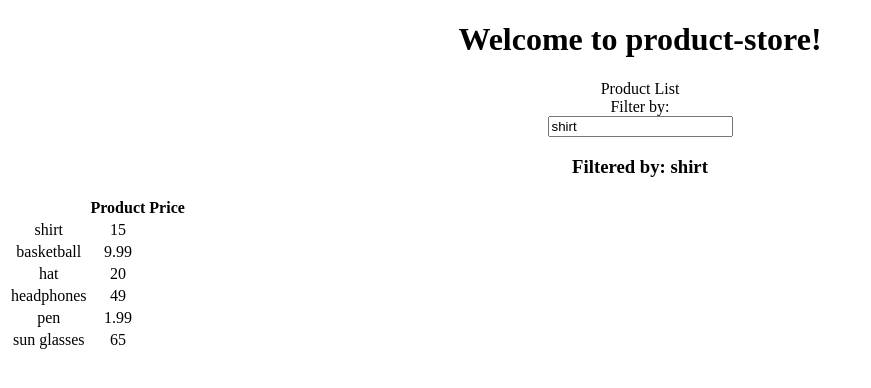
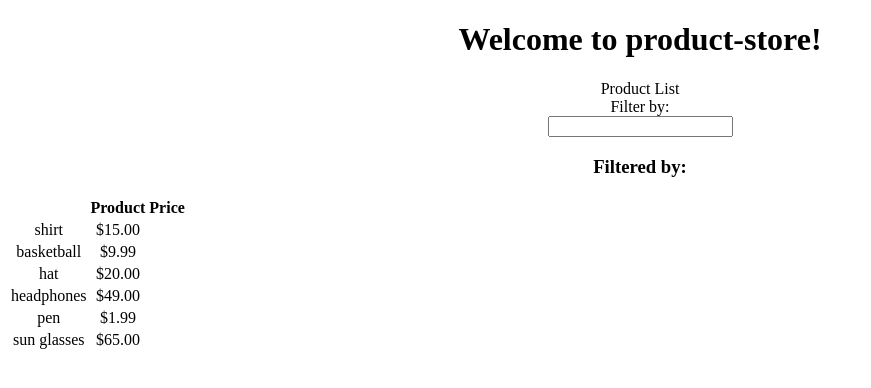
Before and after one commit to SaiManikantaG/product-store, an Angular app: page / in a window 1280 px wide. Shown: the top 388 px of the page, without its empty margins (0-871 px from the left). Built offline with nearby package versions, Linux system fonts and the light colour scheme.

Commit message:
Built components and service, yet to implement http service for the products list

```diff
--- a/src/app/app.component.ts
+++ b/src/app/app.component.ts
@@ -1,9 +1,11 @@
 import { Component } from '@angular/core';
+import { ProductService } from './products/product.service';
 
 @Component({
   selector: 'pm-root',
   templateUrl: './app.component.html',
-  styleUrls: ['./app.component.css']
+  styleUrls: ['./app.component.css'],
+  providers: [ProductService]
 })
 export class AppComponent {
   title = 'product-store';
--- a/src/app/products/product-list.component.html
+++ b/src/app/products/product-list.component.html
@@ -24,9 +24,9 @@
                         <th>Product</th>
                         <th>Price</th>
                     </tr>
-                        <tr  *ngFor = 'let product of products'>
+                        <tr  *ngFor = 'let product of filteredProducts'>
                             <td>{{product.name}}</td>
-                            <td>{{product.price}}</td>
+                            <td>{{product.price | currency:'USD': true: '1.2-2'}}</td>
                         </tr>
 
                 </thead>
--- a/src/app/products/product-list.component.ts
+++ b/src/app/products/product-list.component.ts
@@ -1,36 +1,38 @@
-import { Component } from '@angular/core';
+import { Component, OnInit } from '@angular/core';
+import { Iproduct } from './product';
+import { ProductService } from './product.service';
 
 @Component({
     selector: 'pm-products',
     templateUrl: './product-list.component.html'
 })
-export class ProductListComponent {
+export class ProductListComponent implements OnInit{
     public pageTitle: string = 'Product List';
-    listFilter: string = 'shirt';
-    products: any[] = [
-        {
-            "name": "shirt",
-            "price": 15
-          },
-          {
-            "name": "basketball",
-            "price": 9.99
-          },
-          {
-            "name": "hat",
-            "price": 20
-          },
-          {
-            "name": "headphones",
-            "price": 49
-          },
-          {
-            "name": "pen",
-            "price": 1.99
-          },
-          {
-            "name": "sun glasses",
-            "price": 65
-          }
-    ]
+    __listFilter: string;
+    get listFilter(){
+        return this.__listFilter;
+    }
+    set listFilter(value:string){
+        this.__listFilter = value;
+        this.filteredProducts=this.__listFilter?this.performFilter(this.listFilter):this.products;
+    }
+    constructor(private __productService: ProductService){
+        this.listFilter = '';
+    }
+
+
+    performFilter(filterBy:string): Iproduct[]{
+        filterBy = filterBy.toLocaleLowerCase();
+        return this.products.filter((product:Iproduct)=>
+    product.name.toLocaleLowerCase().indexOf(filterBy) !== -1);
+    }
+
+    filteredProducts: Iproduct[];
+    products: Iproduct[] = [];
+    ngOnInit(): void{
+        this.products = this.__productService.getProducts();
+        this.filteredProducts = this.products;
+    }
+
+
 }
--- /dev/null
+++ b/src/app/products/product.service.ts
@@ -0,0 +1,36 @@
+import { Injectable } from '@angular/core';
+import { Iproduct } from './product';
+
+@Injectable()
+export class ProductService{
+
+    getProducts(): Iproduct[]{
+        return [
+            {
+                "name": "shirt",
+                "price": 15
+              },
+              {
+                "name": "basketball",
+                "price": 9.99
+              },
+              {
+                "name": "hat",
+                "price": 20
+              },
+              {
+                "name": "headphones",
+                "price": 49
+              },
+              {
+                "name": "pen",
+                "price": 1.99
+              },
+              {
+                "name": "sun glasses",
+                "price": 65
+              }
+        ]
+    }
+
+}
--- /dev/null
+++ b/src/app/products/product.ts
@@ -0,0 +1,5 @@
+export interface Iproduct{
+    name: string;
+    price: number;
+
+}
```
